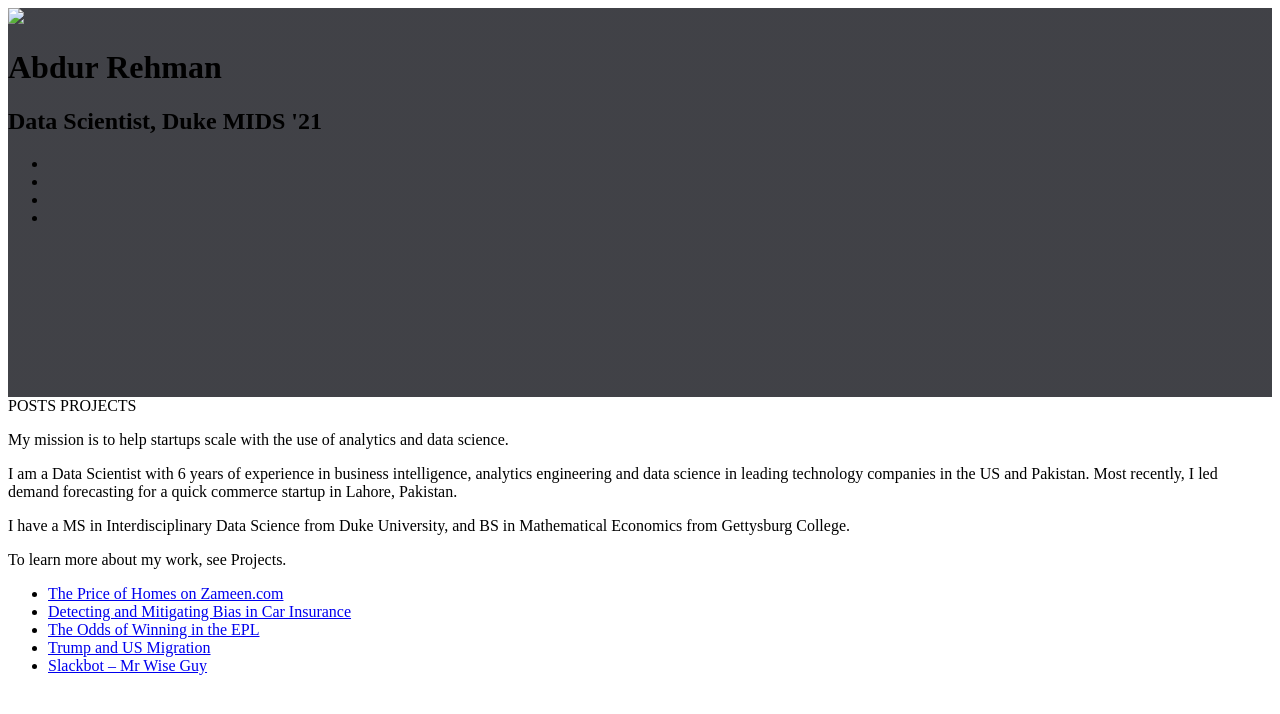
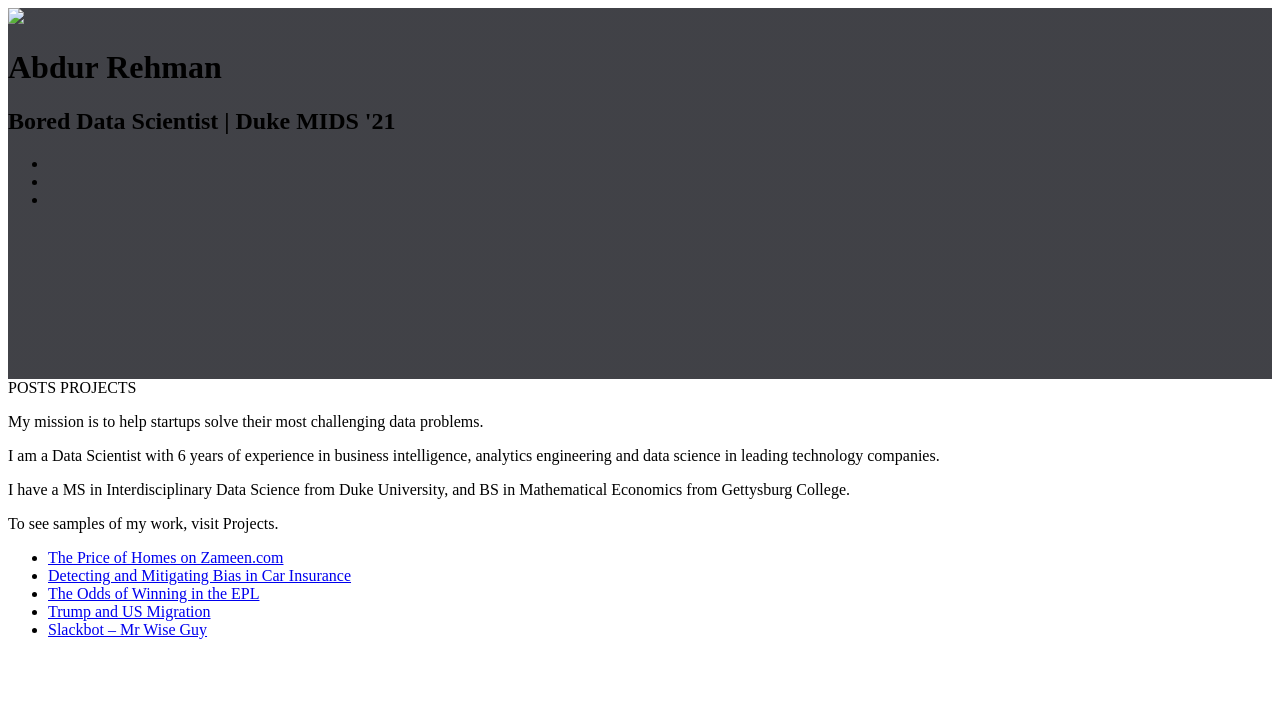
Before and after one commit to adastra21/adastra21.github.io, a Jekyll site: the page built from index.md, in a window 1280 px wide. Shown: the top 714 px of the page. Built offline with Jekyll 4.4.1, drawn with Linux system fonts in a browser that asks for light colours.

Commit message:
update site

```diff
--- a/_config.yml
+++ b/_config.yml
@@ -1,6 +1,6 @@
 # Site
 title: Abdur Rehman
-description: Data Scientist, Duke MIDS '21
+description: Bored Data Scientist | Duke MIDS '21
 url: adastra21.github.io
 logo: mids.png
 locale: en_US
@@ -25,14 +25,10 @@ sass:
   sass_dir:         assets/_sass
   style:            compressed
 
-# Google Analytics
-#google-analytics: UA-XXXXX-Y
-
 # Social Links
 email:             boredatascience@protonmail.com
 linkedin:          abdurrehman21
 github:            adastra21
-twitter:           boredatascience
 
 # Plugins/Gems
 plugins:
--- a/index.md
+++ b/index.md
@@ -2,10 +2,10 @@
 layout: home
 ---
 
-My mission is to help startups scale with the use of analytics and data science.
+My mission is to help startups solve their most challenging data problems.
 
-I am a Data Scientist with 6 years of experience in business intelligence, analytics engineering and data science in leading technology companies in the US and Pakistan. Most recently, I led demand forecasting for a quick commerce startup in Lahore, Pakistan.
+I am a Data Scientist with 6 years of experience in business intelligence, analytics engineering and data science in leading technology companies.
 
 I have a MS in Interdisciplinary Data Science from Duke University, and BS in Mathematical Economics from Gettysburg College.
 
-To learn more about my work, see Projects.
+To see samples of my work, visit Projects.
```
Also changed, not shown: Gemfile.lock (deleted).
